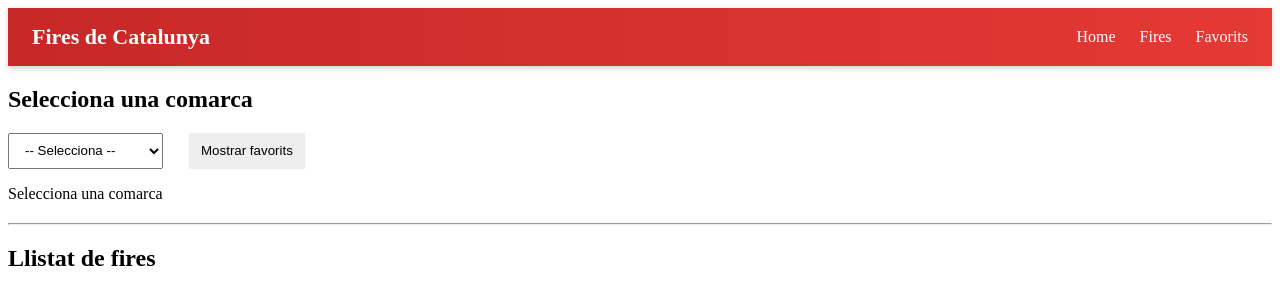
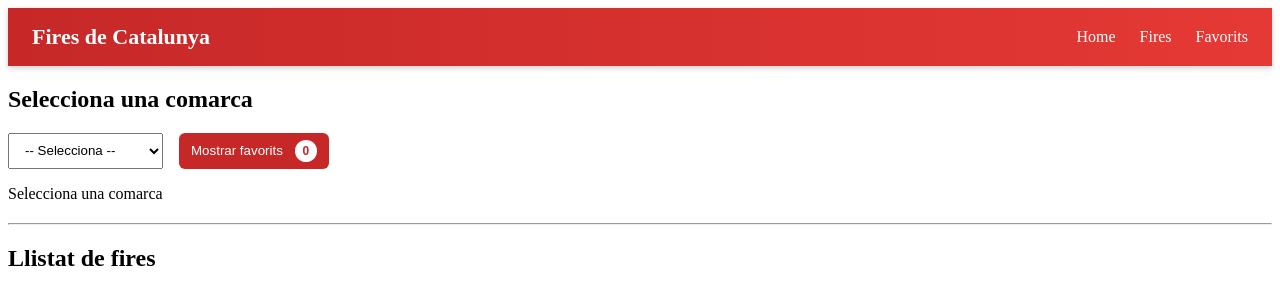
Before and after one commit to JohanStragus/fires-catalunya, an Angular app: page /fairs in a window 1280 px wide. Shown: the top 304 px of the page. Built offline with nearby package versions, Linux system fonts and the light colour scheme.

Commit message:
Contador de favoritos con badge en botón y mejoras finales UI

```diff
--- a/src/app/view/pages/fairs/fairs.css
+++ b/src/app/view/pages/fairs/fairs.css
@@ -13,22 +13,6 @@ li {
 /* Hover sobre elementos */
 li:hover {
     color: #c62828;
-}
-
-/* Botones */
-button {
-    margin-left: 10px;
-    padding: 4px 8px;
-    border: none;
-    background-color: #eee;
-    cursor: pointer;
-    transition: 0.2s;
-}
-
-/* Hover del botón */
-button:hover {
-    background-color: #c62828;
-    color: white;
 }
 
 /* Separadores */
@@ -75,3 +59,30 @@ h2 {
 select {
     padding: 8px;
 }
+
+/* Botón principal */
+.fairs-content button {
+    position: relative;
+    border: none;
+    border-radius: 6px;
+    background-color: #c62828;
+    color: white;
+    cursor: pointer;
+    transition: 0.2s;
+}
+
+/* Hover del botón */
+.fairs-content button:hover {
+    background-color: #a61e1e;
+}
+
+/* Badge */
+.badge {
+    margin-left: 8px;
+    background-color: white;
+    color: #c62828;
+    border-radius: 50%;
+    padding: 4px 8px;
+    font-size: 12px;
+    font-weight: bold;
+}
--- a/src/app/view/pages/fairs/fairs.html
+++ b/src/app/view/pages/fairs/fairs.html
@@ -22,16 +22,21 @@
 
             <!-- Botón para mostrar u ocultar el panel de favoritos -->
             <button (click)="toggleFavoritesPanel()">
-                <!-- Si el panel de favoritos está visible-->
+                <!-- Si está visible -->
                 @if (showFavoritesPanel) {
-                <!-- Botón para ocultar el panel de favoritos -->
+                <!-- Mostrar botón para ocultar favoritos -->
                 Amagar favorits
                 }
-                <!-- Si el panel de favoritos no está visible -->
+                <!-- Sí no está visible -->
                 @else {
-                <!-- Botón para mostrar el panel de favoritos -->
+                <!-- Mostrar botón para mostrar favoritos -->
                 Mostrar favorits
                 }
+
+                <!-- Contador -->
+                <span class="badge">
+                    {{ getFavoritesCount() }}
+                </span>
             </button>
 
         </div>
@@ -48,10 +53,7 @@
 
         <!-- Lista de tarjetas de ferias -->
         @for (fair of filteredFairs; track fair.activityId) {
-        <app-fair-card
-            [fair]="fair"
-            [isFavorite]="isFavorite(fair)"
-            (favoriteClicked)="toggleFavorite(fair)">
+        <app-fair-card [fair]="fair" [isFavorite]="isFavorite(fair)" (favoriteClicked)="toggleFavorite(fair)">
         </app-fair-card>
         }
 
--- a/src/app/view/pages/fairs/fairs.ts
+++ b/src/app/view/pages/fairs/fairs.ts
@@ -99,4 +99,21 @@ export class Fairs {
   toggleFavoritesPanel() {
     this.showFavoritesPanel = !this.showFavoritesPanel;
   }
+
+  // 6. Obtener el número de favoritos
+  getFavoritesCount() {
+    // Obtener los datos de favoritos del LocalStorage
+    const data = localStorage.getItem('favorites');
+
+    // si hay datos
+    if (data) {
+      // parsear y devolver la longitud del array de favoritos
+      return JSON.parse(data).length;
+    }
+    // si no hay datos
+    else {
+      // devolver 0
+      return 0;
+    }
+  }
 }
```
